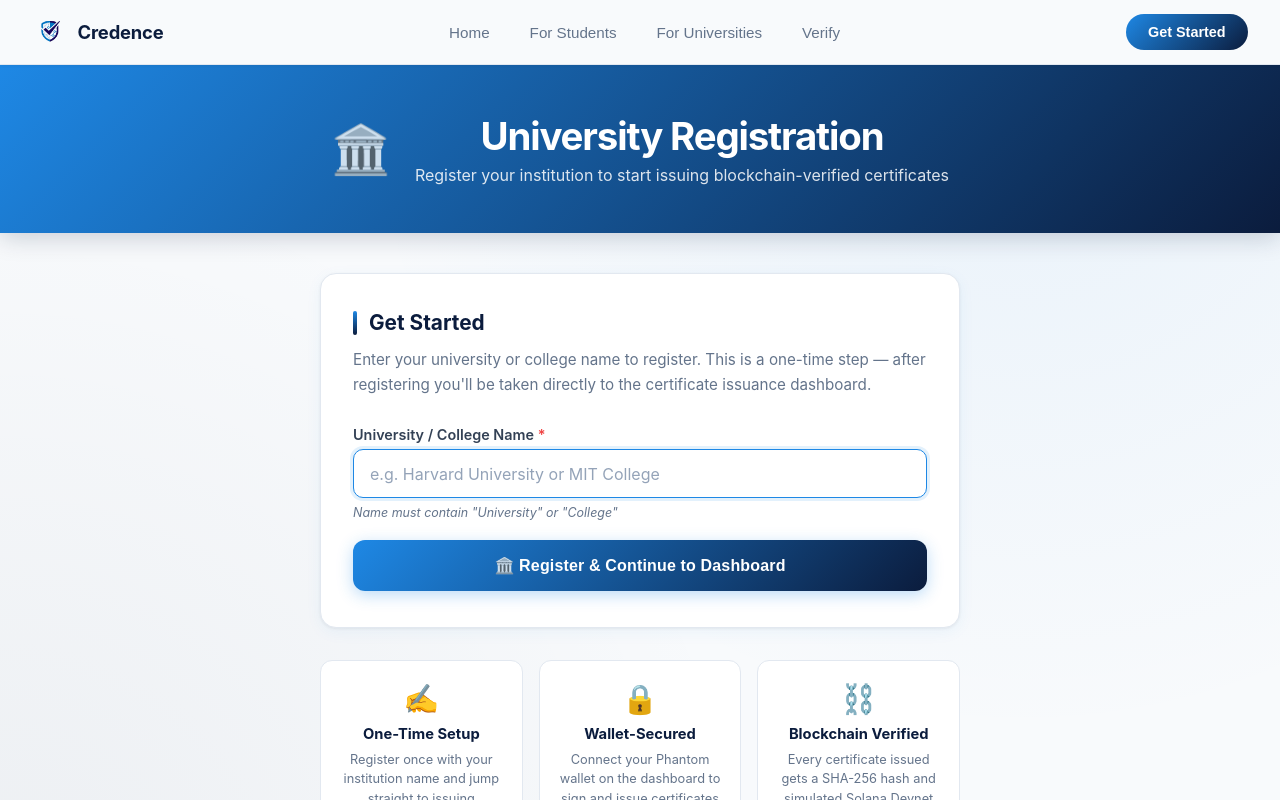
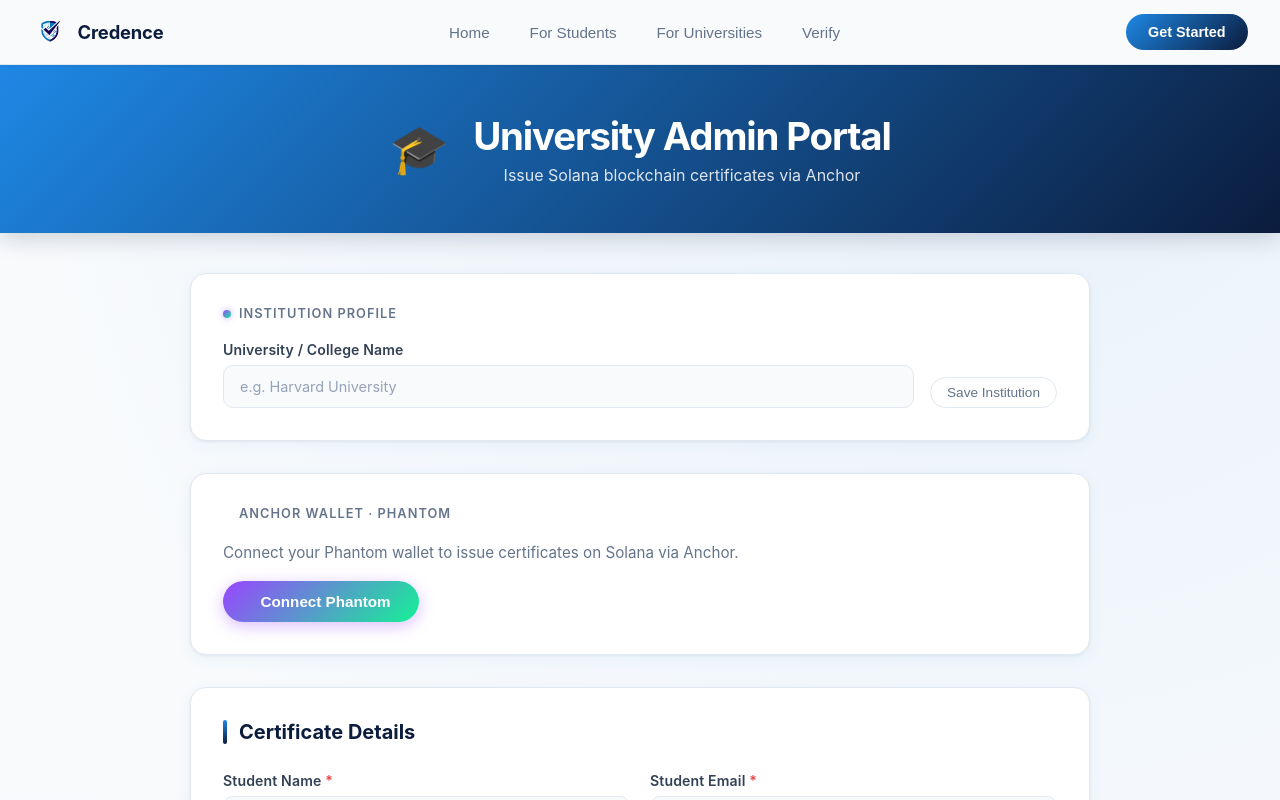
Before and after one commit to prakashhh2/credence, a React app: page / in a window 1280 px wide. Both pictures are taken after a click on the button "For Universities". Shown: the top 800 px of the page. Built offline with nearby package versions, Linux system fonts and the light colour scheme; no server answers.

Commit message:
fixing the registration of university

```diff
--- a/src/App.js
+++ b/src/App.js
@@ -13,7 +13,6 @@
 import StudentPortal from "./pages/StudentPortal.jsx";
 import VerifyCertificate from "./pages/VerifyCertificate.jsx";
 import AdminPortal from "./pages/AdminPortal.jsx";
-import UniversityRegister from "./pages/UniversityRegister.jsx";
 import logo from "./assets/transparent-logo.png";
 
 /* ━━━━━━━━━━━━━━━━━━━━━━━━━━━━━━━━━━━━━━━━━━━━━━━━━━━━━━
@@ -82,9 +81,6 @@
       case "student":
         return <StudentPortal />;
       case "admin":
-        if (!localStorage.getItem('credence_uni_name')) {
-          return <UniversityRegister />;
-        }
         return <AdminPortal />;
       case "verify":
         const hash = window.location.hash.split("/")[1];
--- a/src/pages/AdminPortal.css
+++ b/src/pages/AdminPortal.css
@@ -223,6 +223,22 @@
   padding: 0.6rem 1rem;
   border-radius: 8px;
   border: 1px solid #fecaca;
+}
+
+/* ════════════════════════════════════════════════════════
+   University Form Card
+   ════════════════════════════════════════════════════════ */
+
+.university-form-inline {
+  display: flex;
+  gap: 1rem;
+  align-items: flex-end;
+  flex-wrap: wrap;
+}
+
+.university-form-inline .form-group {
+  flex: 1;
+  min-width: 280px;
 }
 
 /* ════════════════════════════════════════════════════════
--- a/src/pages/AdminPortal.jsx
+++ b/src/pages/AdminPortal.jsx
@@ -42,8 +42,9 @@
 // main component
 
 export default function AdminPortal() {
-
-  const universityName = localStorage.getItem('credence_uni_name') || 'University';
+  const [universityName, setUniversityName] = useState(localStorage.getItem('credence_uni_name') || '');
+  const [universityInput, setUniversityInput] = useState(localStorage.getItem('credence_uni_name') || '');
+  const [universityError, setUniversityError] = useState('');
 
   const [form, setForm] = useState({
     studentName: '', studentEmail: '', studentId: '', dateOfBirth: '',
@@ -147,6 +148,18 @@
   /* ── Form Handlers ── */
   const handleChange = (id, value) => setForm((f) => ({ ...f, [id]: value }));
 
+  const saveUniversityName = useCallback((e) => {
+    e.preventDefault();
+    const trimmed = universityInput.trim();
+    if (!trimmed) {
+      setUniversityError('Please enter your university or college name.');
+      return;
+    }
+    localStorage.setItem('credence_uni_name', trimmed);
+    setUniversityName(trimmed);
+    setUniversityError('');
+  }, [universityInput]);
+
   const handleSubmit = useCallback(async (e) => {
     e.preventDefault();
     setFormError('');
@@ -156,10 +169,8 @@
       return;
     }
 
-    // Validate that institution name contains "University" or "College"
-    const lowerUniName = universityName.toLowerCase();
-    if (!lowerUniName.includes('university') && !lowerUniName.includes('college')) {
-      setFormError('Institution name must contain "University" or "College". Please update your registration.');
+    if (!universityName.trim()) {
+      setFormError('Please save your institution name above before issuing a certificate.');
       return;
     }
 
@@ -265,13 +276,38 @@
         <div className="univ-header-inner">
           <div className="univ-header-icon">🎓</div>
           <div>
-            <h1>{universityName}</h1>
+            <h1>{universityName || 'University Admin Portal'}</h1>
             <p>Issue Solana blockchain certificates via Anchor</p>
           </div>
         </div>
       </div>
 
       <div className="univ-content">
+
+        {/* University Registration Form (non-blocking) */}
+        <div className="univ-card university-card">
+          <div className="card-label">
+            <span className="label-dot solana-dot" />
+            Institution Profile
+          </div>
+          <form className="university-form-inline" onSubmit={saveUniversityName}>
+            <div className="form-group">
+              <label htmlFor="universityName">University / College Name</label>
+              <input
+                id="universityName"
+                type="text"
+                value={universityInput}
+                onChange={(e) => {
+                  setUniversityInput(e.target.value);
+                  setUniversityError('');
+                }}
+                placeholder="e.g. Harvard University"
+              />
+            </div>
+            <button type="submit" className="btn-ghost-sm">Save Institution</button>
+          </form>
+          {universityError && <p className="error-inline">{universityError}</p>}
+        </div>
 
         {/* Wallet Connection Card */}
         <div className="univ-card wallet-card">
```
